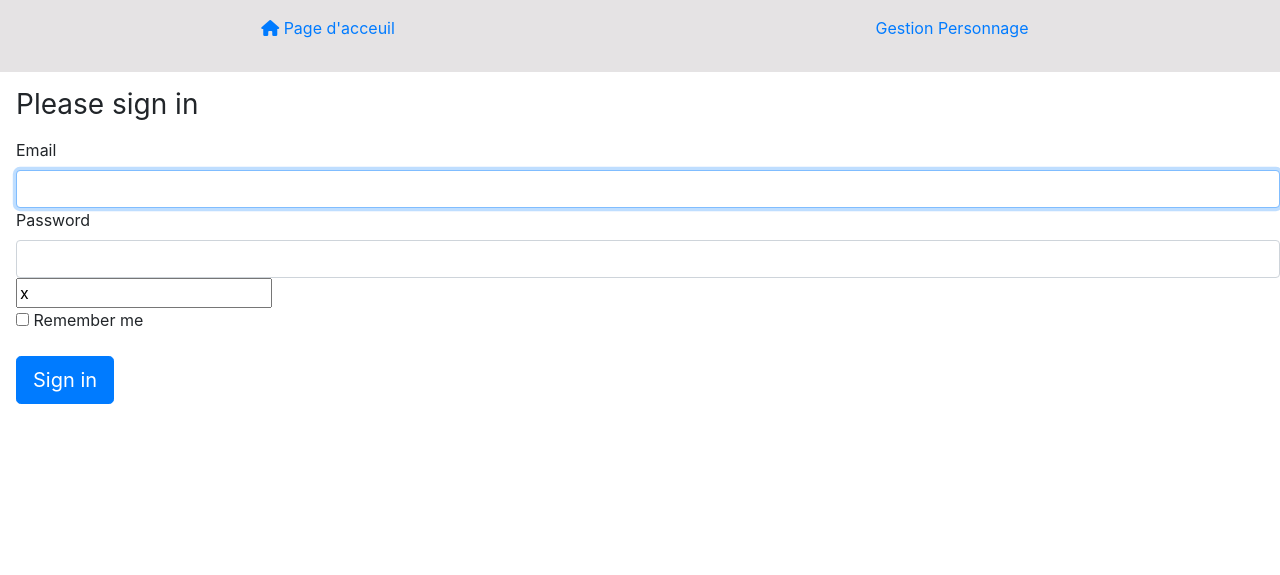
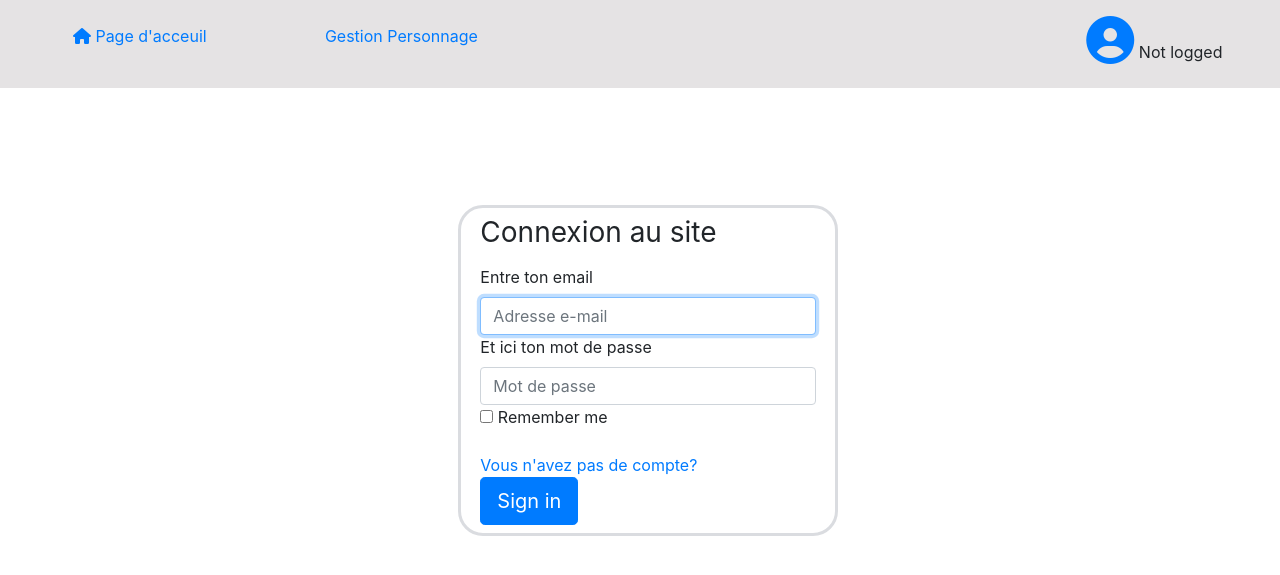
Before and after one commit to MaximeHerblot/JDRProjet, a Symfony app: template templates/security/login.html.twig in a window 1280 px wide. Shown: the top 575 px of the page. Run offline with Twig, Linux system fonts and the light colour scheme; the template is opened without the code that fills it, so the values that code supplies are empty; some libraries are stand-ins or nearby versions.

Commit message:
style Connexion/Incription

```diff
--- a/templates/base.html.twig
+++ b/templates/base.html.twig
@@ -6,38 +6,61 @@
         <link rel="stylesheet" href="https://maxcdn.bootstrapcdn.com/bootstrap/4.0.0/css/bootstrap.min.css" integrity="sha384-Gn5384xqQ1aoWXA+058RXPxPg6fy4IWvTNh0E263XmFcJlSAwiGgFAW/dAiS6JXm" crossorigin="anonymous">
         <script src="https://ajax.googleapis.com/ajax/libs/jquery/3.5.1/jquery.min.js"></script>
         <script src="https://use.fontawesome.com/6236914045.js"></script>
+        <script src="https://cdnjs.cloudflare.com/ajax/libs/popper.js/1.16.0/umd/popper.min.js"></script>
 
-        {% block stylesheets %}
-            <style>
+        <script src="https://maxcdn.bootstrapcdn.com/bootstrap/4.5.2/js/bootstrap.min.js"></script>
+        <style>
             main {
                 margin-top:1rem;
                 margin-left:1rem;
             }
 
-            .navbar{
+            #navbar{
                 background-color:#e5e3e4;
+                padding:0.5rem;
             }
 
             ul{
                 text-align:center;
             }
-            </style>
+
+        {% block stylesheets %}
+
         {% endblock %}
+        </style>
     </head>
     <body>
-
-        <nav class="navbar ">
-            <ul class="col-6">
+    <div id="navbar" class="row">
+        <nav class="navbar col-10 ">
+            <ul class="col-3">
                 <a href="/" class="nav-link ">
                 <i class="fa fa-home" aria-hidden="true"></i>
                 Page d'acceuil
                 </a>
             </ul>
+            <ul class="col-3">
+                <a href="/gestion/characters">Gestion Personnage</a>
+            </ul>
             <ul class="col-6">
-                <a href="/gestion/characters">Gestion Personnage</a>
             </ul>
 
         </nav>
+        <div class="col-2" style="margin-top:0.5rem">
+        {% if app.user %}
+
+            <a href="/logout">
+        {% else %}
+            <a href="/login">
+        {% endif %}
+
+            <i class="fa fa-user-circle fa-3x"></i>
+            </a>
+
+
+            <a style="margin-bottom:0.25rem">{{app.user?app.user.getEmail() : 'Not logged'}} </a>
+
+        </div>
+    </div>
         <main>
             {% block body %}
                 <p>There is no body block on your page<p>
--- a/templates/security/login.html.twig
+++ b/templates/security/login.html.twig
@@ -1,9 +1,33 @@
 {% extends 'base.html.twig' %}
 
 {% block title %}Log in!{% endblock %}
+{% block stylesheets %}
+.div {
+    padding-left:35%;
+    padding-right:35%;
+    padding-top:8%;
+    {#
+    border-style:solid;
+    border-color:#dadce0; #}
+}
+.div2 {
+    padding-left:5%;
+    padding-right:5%;
+    padding-top:2%;
+    padding-bottom:2%;
 
+    border-style:solid;
+    border-color:#dadce0;
+    border-radius: 25px;
+
+}
+
+{% endblock %}
 {% block body %}
+<div class="div">
+<div class="div2">
 <form method="post">
+
     {% if error %}
         <div class="alert alert-danger">{{ error.messageKey|trans(error.messageData, 'security') }}</div>
     {% endif %}
@@ -13,15 +37,17 @@
             You are logged in as {{ app.user.username }}, <a href="{{ path('app_logout') }}">Logout</a>
         </div>
     {% endif %}
-
-    <h1 class="h3 mb-3 font-weight-normal">Please sign in</h1>
-    <label for="inputEmail">Email</label>
-    <input type="email" value="{{ last_username }}" name="email" id="inputEmail" class="form-control" required autofocus>
-    <label for="inputPassword">Password</label>
-    <input type="password" name="password" id="inputPassword" class="form-control" required>
-
+    <div class="input">
+    <h1 class="h3 mb-3 font-weight-normal">Connexion au site</h1>
+    <label for="inputEmail">Entre ton email</label>
+    <input placeholder ="Adresse e-mail" type="email" value="{{ last_username }}" name="email" id="inputEmail" class="form-control" required autofocus>
+    </div>
+    <div class="input">
+    <label for="inputPassword">Et ici ton mot de passe</label>
+    <input placeholder ="Mot de passe" type="password" name="password" id="inputPassword" class="form-control" required>
+    </div>
     <input type="" name="_csrf_token"
-           value="{{ csrf_token('authenticate') }}"
+           value="{{ csrf_token('authenticate') }}" hidden
     >
 
 
@@ -35,8 +61,13 @@
         </div>
 
 
+    <a href="/incription/user" style="padding-bottom:10px">Vous n'avez pas de compte?</a>
+    </br>
     <button class="btn btn-lg btn-primary" type="submit">
         Sign in
     </button>
+
 </form>
+</div>
+</div>
 {% endblock %}
```
Also changed, not shown: templates/incription_user/index.html.twig (+20 -6 lines), 1 other file.
